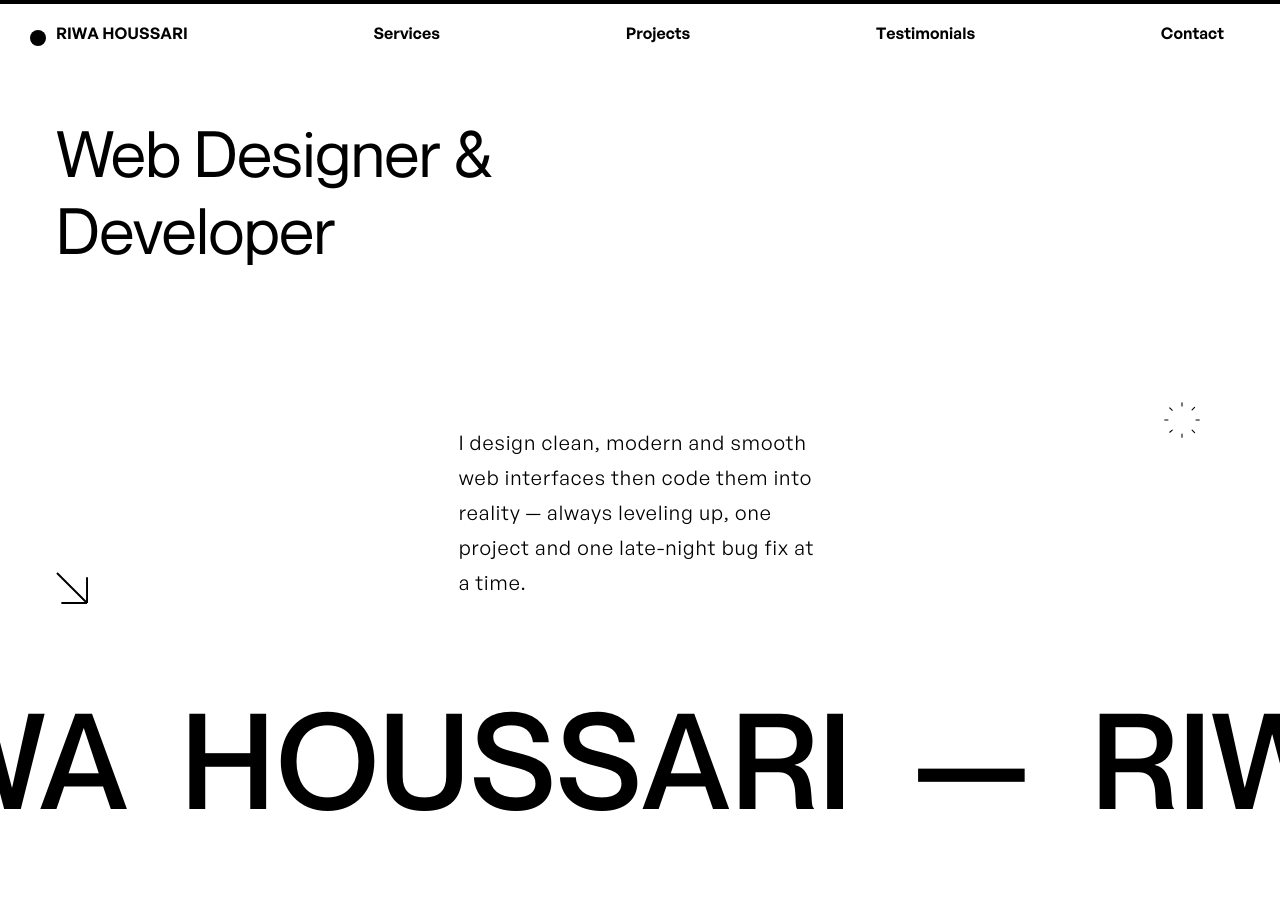
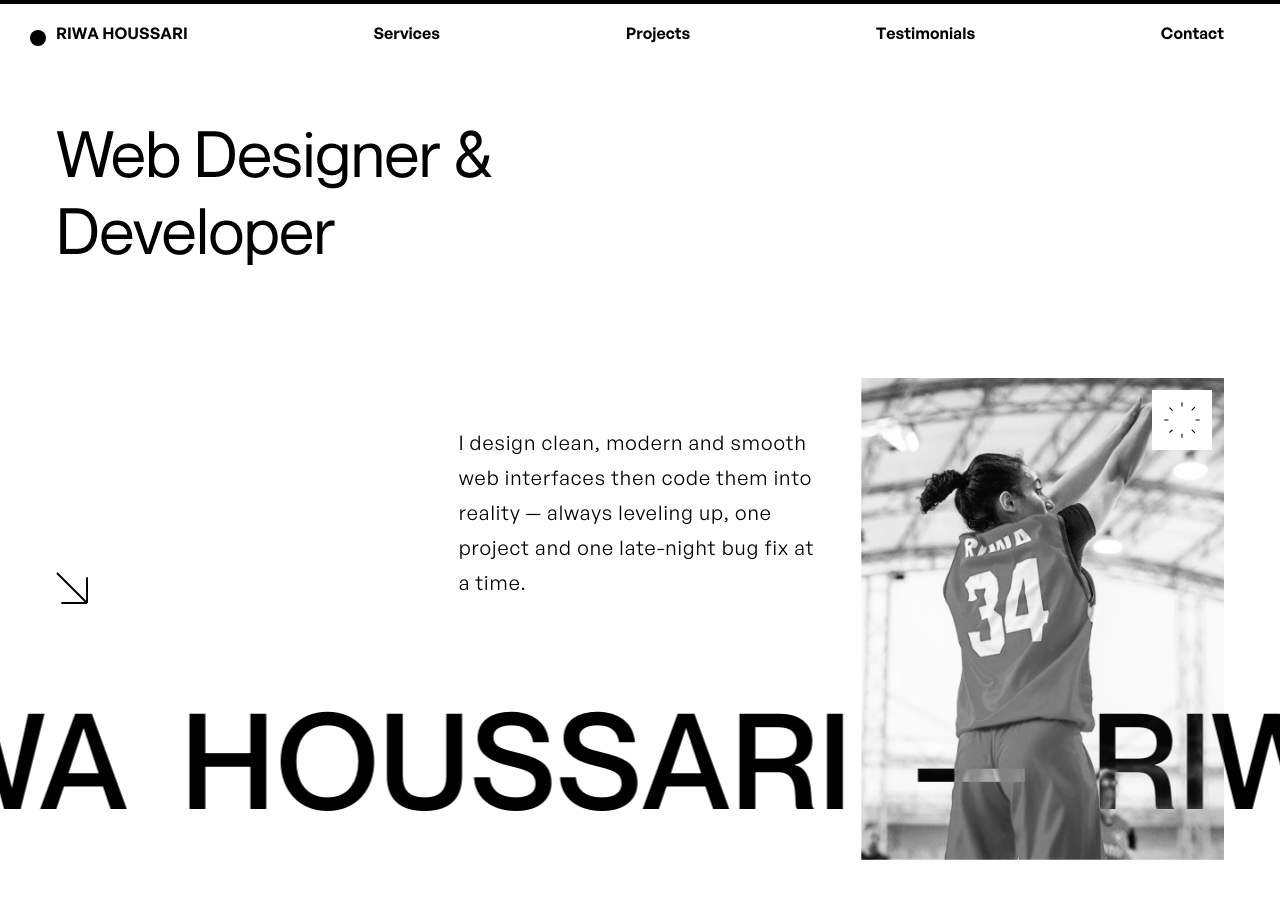
Before and after one commit to riwahoussari/portfolio, a Next.js app: page / in a window 1280 px wide. Shown: the top 898 px of the page. Built offline with nearby package versions, Linux system fonts and the light colour scheme.

Commit message:
fix hero image

```diff
--- a/src/app/sections/Hero.tsx
+++ b/src/app/sections/Hero.tsx
@@ -117,7 +117,7 @@ export default function Hero({ revealAnimEnded }: { revealAnimEnded: number }) {
 
           <div className="relative mt-32 w-full overflow-hidden md:mt-16">
             <motion.div
-              className="absolute overflow-y-hidden whitespace-pre text-white mix-blend-difference"
+              className="absolute z-1 overflow-y-hidden whitespace-pre text-white mix-blend-difference"
               animate={marqueeControls}
               variants={marqueeVariants}
             >
@@ -179,7 +179,7 @@ export default function Hero({ revealAnimEnded }: { revealAnimEnded: number }) {
             </h1>
           </div>
 
-          <div className="grid-system -z-1 absolute bottom-0 w-full overflow-hidden max-md:translate-y-3/4 max-md:justify-items-end md:bottom-10">
+          <div className="grid-system z-0 absolute bottom-0 w-full overflow-hidden max-md:translate-y-3/4 max-md:justify-items-end md:bottom-10">
             <motion.div
               initial={{ clipPath: "inset(0 0 100% 0)" }}
               animate={
@@ -188,7 +188,7 @@ export default function Hero({ revealAnimEnded }: { revealAnimEnded: number }) {
                   : { clipPath: "inset(0 0 100% 0)" }
               }
               transition={{ duration: 0.8, ease: "easeInOut", delay: 0.2 }}
-              className="max-md:aspect-5/6 relative col-span-4 bg-green-300 max-md:max-w-[380px] max-md:translate-x-1/4 md:col-start-5 xl:col-start-9"
+              className="max-md:aspect-5/6 relative col-span-4 max-md:max-w-[380px] max-md:translate-x-1/4 md:col-start-5 xl:col-start-9"
             >
               <Image
                 alt="Image of Riwa Houssari Playing Basketball."
```
